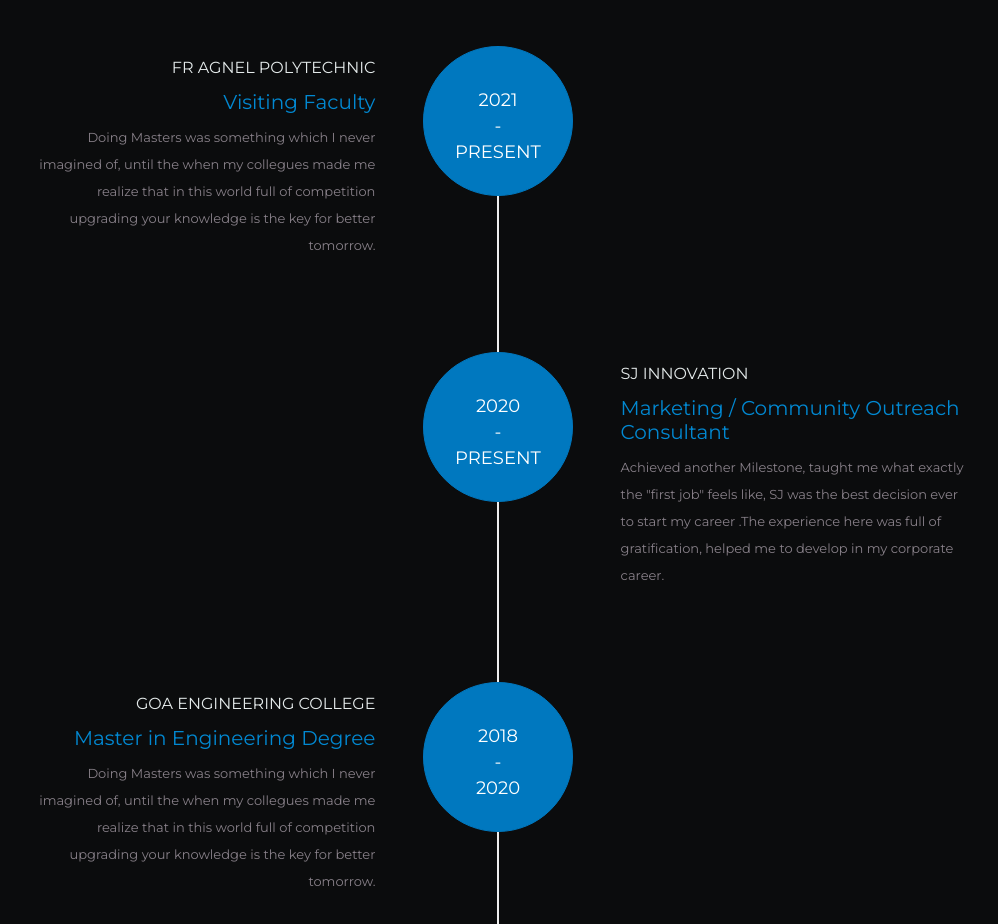
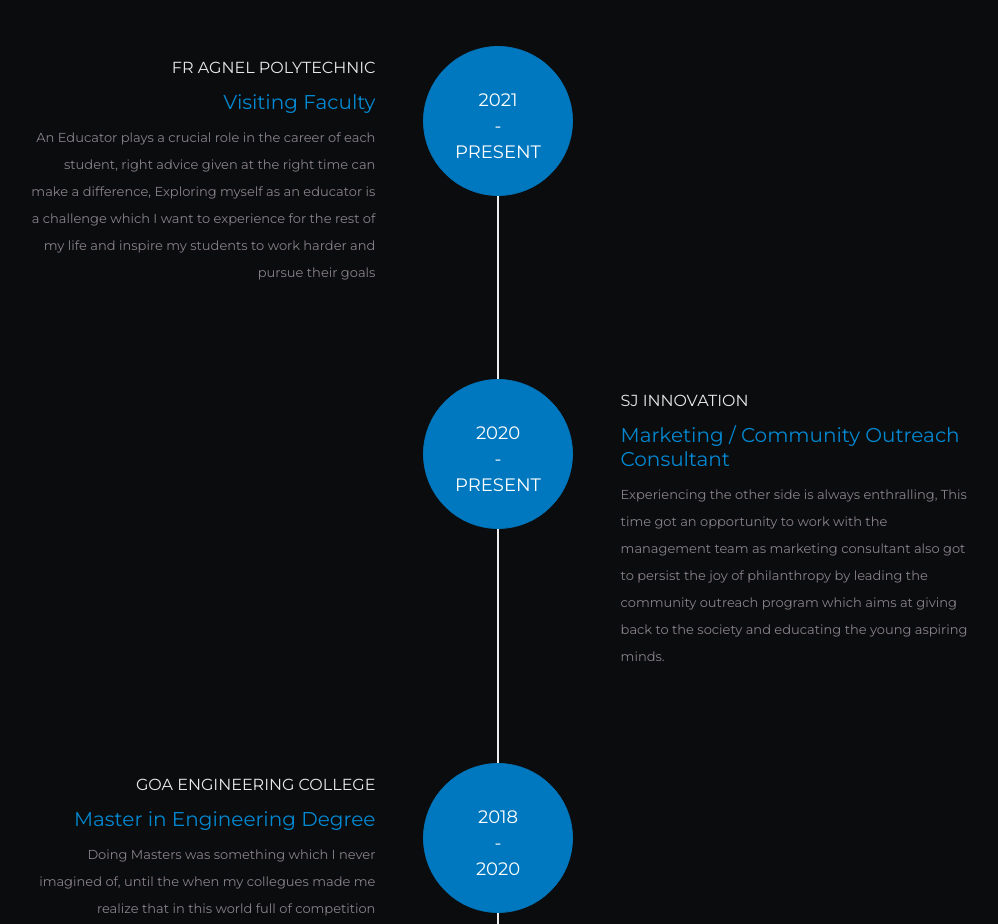
Before and after one commit to sanjeetkanekar/sanjeetkanekar, a plain HTML site: page index.html in a window 1280 px wide. Shown: the part 2460-3384 px from the top of the page, without its empty margins (142-1140 px from the left). Drawn offline with nearby package versions, Linux system fonts and the light colour scheme.

Commit message:
updated timeline

```diff
--- a/css/main.css
+++ b/css/main.css
@@ -277,7 +277,6 @@
 	right:0;
 	top:20px;
 	padding:0;
-	margin:
 	-webkit-border-radius:50%;
 	-moz-border-radius:50%;
 	border-radius:50%;
--- a/index.html
+++ b/index.html
@@ -250,7 +250,7 @@
                                                                 <h4 class="subheading">Visiting Faculty</h4>
                                                             </div>
                                                             <div class="timeline-body">
-                                                                <p>Doing Masters was something which I never imagined of, until the when my collegues made me realize that in this world full of competition upgrading your knowledge is the key for better tomorrow.</p>
+                                                                <p>An Educator plays a crucial role in the career of each student, right advice given at the right time can make a difference, Exploring myself as an educator is a challenge which I want to experience for the rest of my life and inspire my students to work harder and pursue their goals</p>
                                                             </div>
                                                         </div>
                                                     </li>
@@ -267,7 +267,7 @@
                                                                 <h4 class="subheading">Marketing / Community Outreach Consultant</h4>
                                                             </div>
                                                             <div class="timeline-body">
-                                                                <p>Achieved another Milestone, taught me what exactly the "first job" feels like, SJ was the best decision ever to start my career .The experience here was full of gratification, helped me to develop in my corporate career.</p>
+                                                                <p>Experiencing the other side is always enthralling, This time got an opportunity to work with the management team as marketing consultant also got to persist the joy of philanthropy by leading the community outreach program which aims at giving back to the society and educating the young aspiring minds.</p>
                                                             </div>
                                                         </div>
                                                     </li>
```
